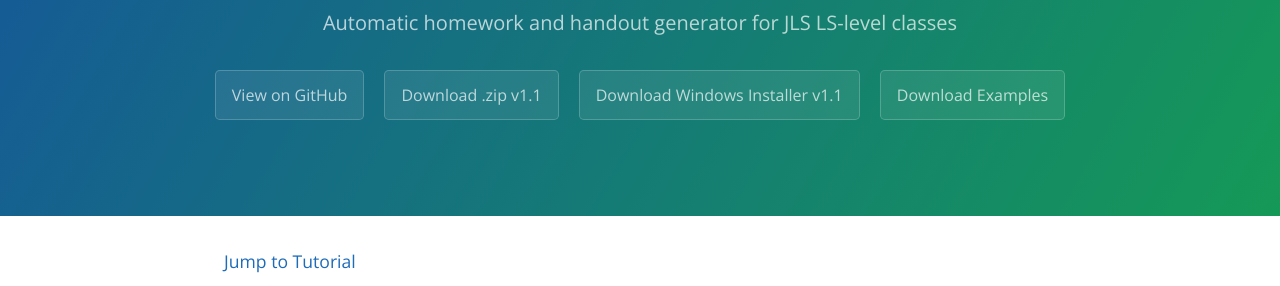
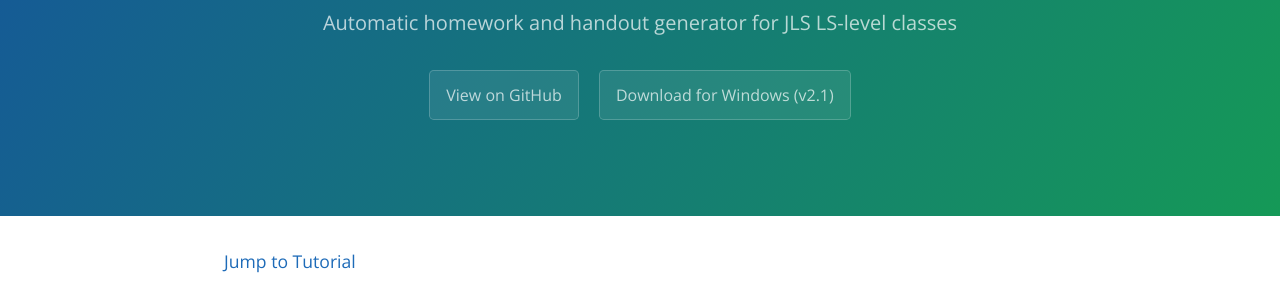
Before and after one commit to jarena3/JLSScheduler, a plain HTML site: page index.html in a window 1280 px wide. Shown: the part 167-453 px from the top of the page. Drawn offline with nearby package versions, Linux system fonts and the light colour scheme.

Commit message:
Update index.html
download now points to standalone portable exe
(also removed json edit instructions; received confirmation the data will not change, so edits are unnecessary)

```diff
--- a/index.html
+++ b/index.html
@@ -14,9 +14,7 @@
       <h1 class="project-name">JLS Homework Utility</h1>
       <h2 class="project-tagline">Automatic homework and handout generator for JLS LS-level classes</h2>
       <a href="https://github.com/jarena3/JLSScheduler" class="btn">View on GitHub</a>
-      <a href="https://www.dropbox.com/s/wmggse4selm8u8i/JLS_HU.zip?dl=0" class="btn">Download .zip v1.1</a>
-      <a href="https://www.dropbox.com/s/uj4cco2u7k3dqpu/JLSHU_Setup.exe?dl=0" class="btn">Download Windows Installer v1.1</a>
-      <a href="https://github.com/jarena3/JLSScheduler/tree/master/Examples" class="btn">Download Examples</a>
+      <a href="https://www.dropbox.com/s/03dlfd548ti9bg1/JLSHomeworkUtility.exe?dl=0" class="btn">Download for Windows (v2.1)</a>
     </section>
 
     <section class="main-content">
```
